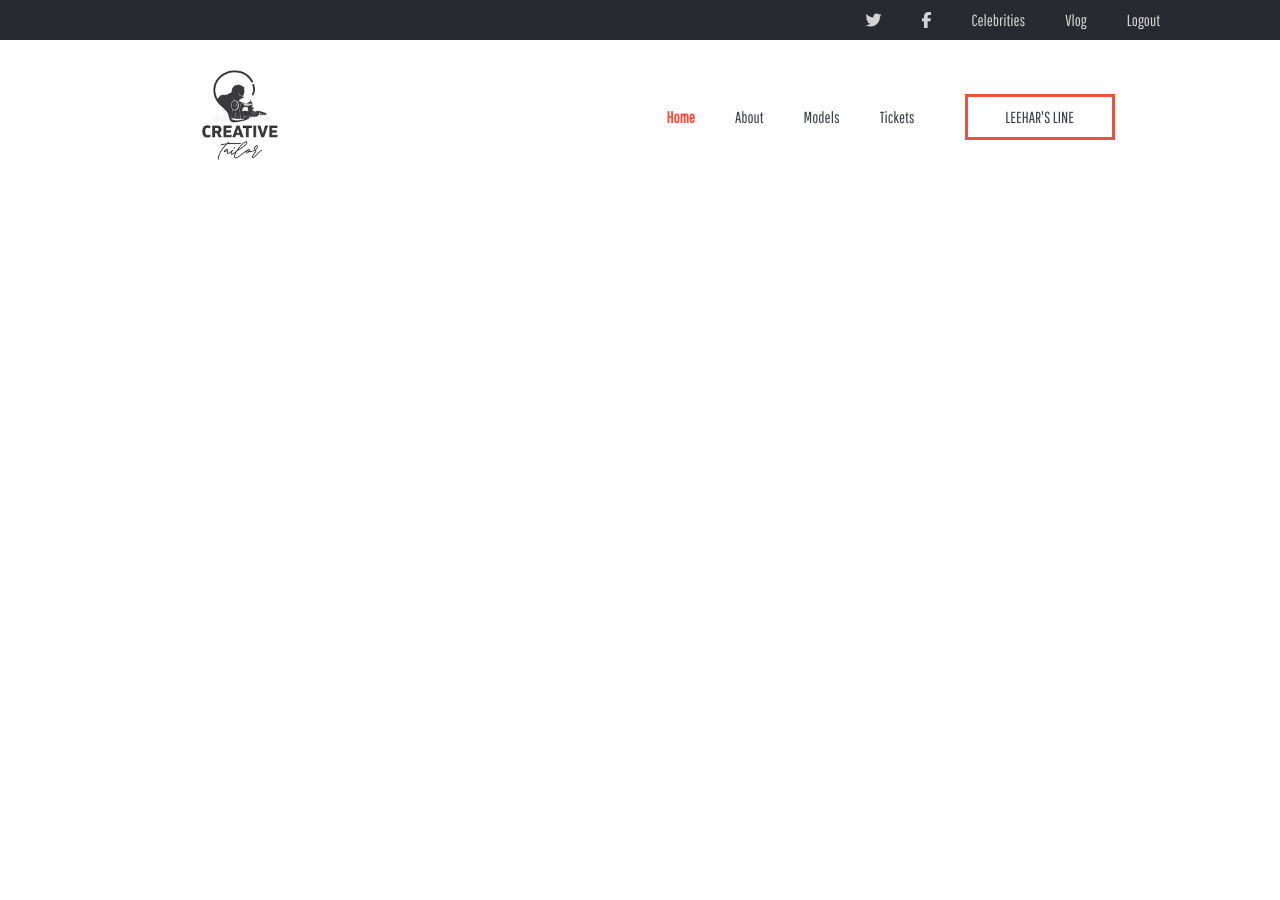
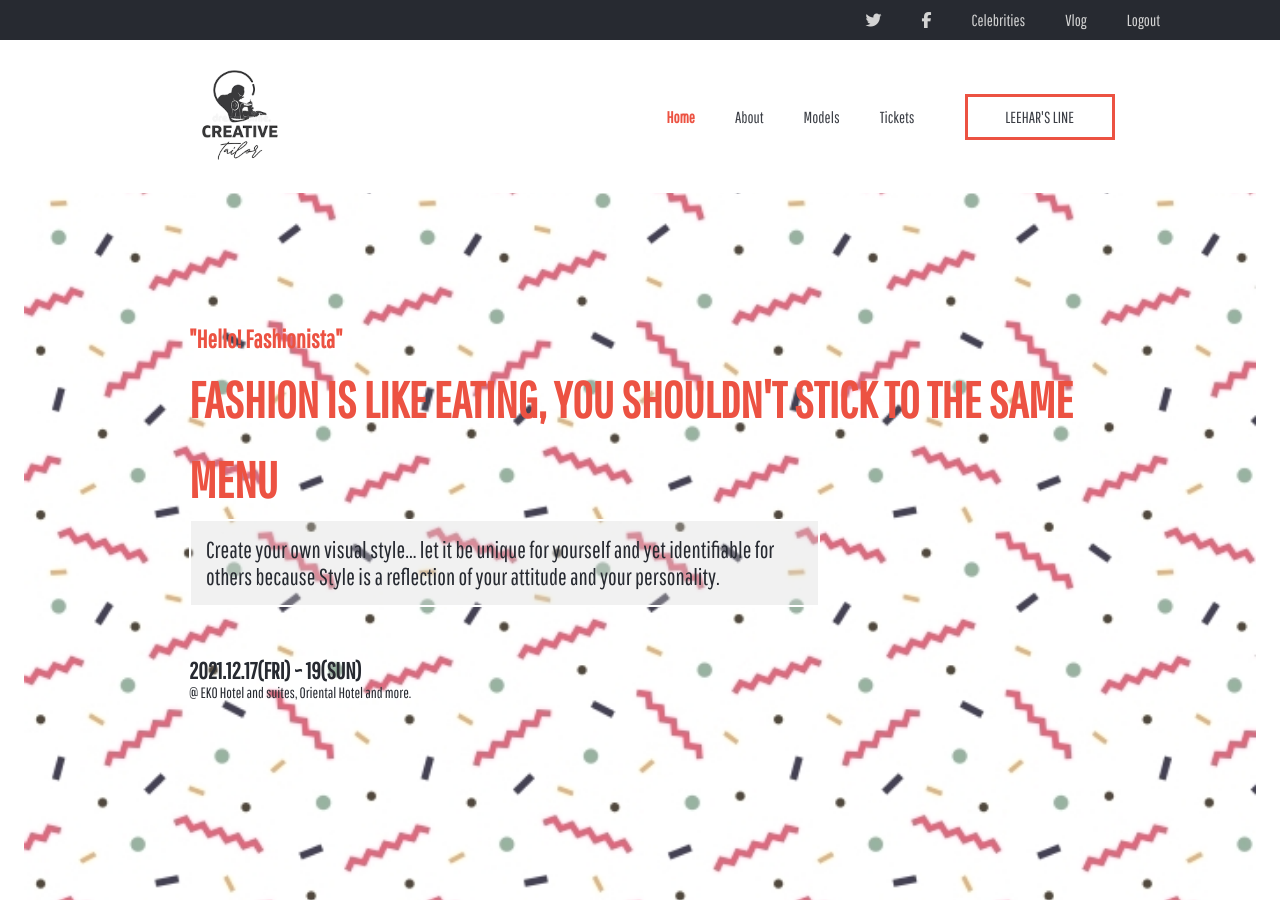
Before and after one commit to rotimiazeez/my-first-capstone, a website: page index.html in a window 1280 px wide. Before the commit the page ends 800 px from the top, so only its background shows below. Drawn offline with Linux system fonts and the light colour scheme; a web font is replaced by a local one.

Commit message:
feat: Add home section for both mobile and desktop screen

```diff
--- a/css/style.css
+++ b/css/style.css
@@ -1,6 +1,7 @@
 @import url("https://fonts.googleapis.com/css2?family=Pathway+Gothic+One&display=swap");
 @import url("https://fonts.googleapis.com/css2?family=Lato&family=Pathway+Gothic+One&display=swap");
-@import url('https://fonts.googleapis.com/css2?family=Metal+Mania&display=swap');
+@import url("https://fonts.googleapis.com/css2?family=Metal+Mania&display=swap");
+@import url('http://fonts.cdnfonts.com/css/cocogoose');
 
 * {
   margin: 0;
@@ -10,7 +11,7 @@
 
 body {
   background-color: #fff;
-  font-family: "Pathway Gothic One", "Lato", serif;
+  font-family:  'COCOGOOSE', "Pathway Gothic One", "Lato", serif;
   padding: 0 24px;
 }
 
@@ -82,7 +83,11 @@ header {
 .menu-links {
   display: none;
   position: fixed;
-  background: linear-gradient(to right, rgba(7, 9, 93, 0.24), rgba(24, 23, 23, 0.87)), url('../assets/fashion-back-img.jpg');
+  background: linear-gradient(
+      to right,
+      rgba(7, 9, 93, 0.24),
+      rgba(24, 23, 23, 0.87)
+    );
   background-position: center;
   background-size: cover;
   background-repeat: no-repeat;
@@ -127,6 +132,57 @@ header {
 .menu-links a {
   color: #d3d3d3;
   font-size: 25px;
+}
+
+.home-section {
+  padding-right: 15px;
+  padding-left: 15px;
+  padding-top: 100px;
+  overflow: hidden;
+  background-image: url("../assets/background-img.jpg");
+  background-position: top right;
+  background-size: cover;
+  background-repeat: no-repeat;
+}
+
+.home-section-header {
+  color: #ec5242;
+  line-height: 40px;
+}
+
+.home-message {
+  font-size: 25px;
+  margin-bottom: -20px;
+}
+
+.home-info {
+  text-transform: uppercase;
+  font-size: 35px;
+  font-weight: bold;
+}
+
+.home-text {
+  justify-content: flex-start;
+  border: 2px solid white;
+  background-color: #d3d3d352;
+}
+
+.home-text p {
+  margin: 15px;
+  font-size: 16px;
+  color: #272a31;
+}
+
+.opening-hours {
+  color: #272a31;
+  font-size: 23px;
+  font-weight: bold;
+  margin-top: 15px;
+}
+
+.home-text-2 {
+  color: #272a31;
+  font-size: 15px;
 }
 
 /* Add Desktop Version */
@@ -195,4 +251,55 @@ header {
   .logo img {
     width: 100%;
   }
+
+  .home-wrapper {
+    width: 80%;
+    margin: 0 150px;
+  }
+
+  .home-section {
+    display: flex;
+    align-items: center;
+    justify-content: center;
+    height: 900px;
+  }
+
+  .home-section-header {
+    color: #ec5242;
+    line-height: 80px;
+  }
+
+  .home-greeting {
+    font-size: 35px;
+    margin-bottom: -20px;
+  }
+
+  .home-info {
+    text-transform: uppercase;
+    font-size: 50px;
+    font-weight: bold;
+  }
+
+  .home-text {
+    width: 70%;
+    margin-bottom: 50px;
+  }
+
+  .home-text p {
+    margin: 15px;
+    font-size: 23px;
+    color: #272a31;
+  }
+
+  .home-timetable {
+    color: #272a31;
+    font-size: 35px;
+    font-weight: bold;
+    margin-top: 15px;
+  }
+
+  .home-adress {
+    color: #272a31;
+    font-size: 22px;
+  }
 }
--- a/index.html
+++ b/index.html
@@ -48,6 +48,29 @@
             </nav>
           </div>
     </header>
+    <section class="home-section">
+        <div class="home-wrapper">
+          <div class="home-section-header">
+            <h2 class="home-message">"Hello! Fashionista"</h2>
+            <h1 class="home-info">
+              Fashion is like eating, you shouldn't stick to the same menu
+            </h1>
+          </div>
+          <div class="home-text flex-center">
+            <p>
+              Create your own visual style... let it be unique for yourself and yet identifiable for others because Style is a reflection of your attitude and your personality.
+            </p>
+          </div>
+          <div class="opening-hours">
+            <p>2021.12.17(FRI) ~ 19(SUN)</p>
+          </div>
+          <div class="home-text-2">
+            <p>
+              @ EKO Hotel and suites, Oriental Hotel and more.
+            </p>
+          </div>
+        </div>
+      </section>
     <script src="index.js"></script>
 </body>
 
```
Also changed, not shown: assets/background-img.jpg (added), assets/fashion-back-2.jpg (added), assets/fashion-back-img.jpg (deleted).
